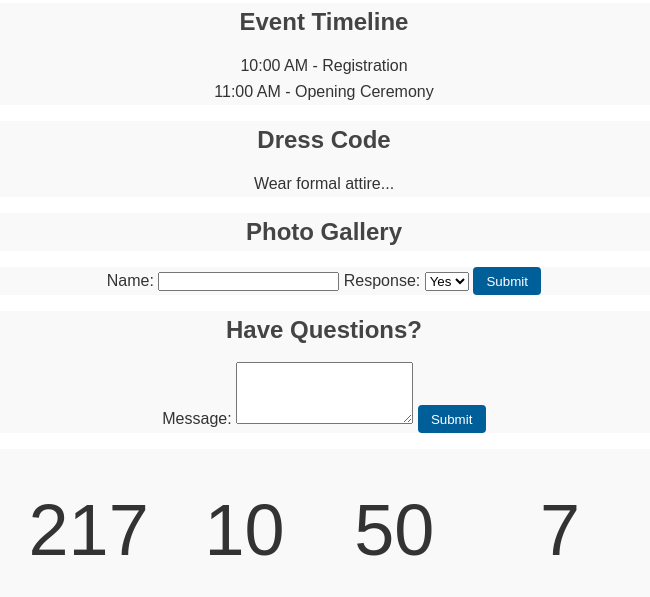
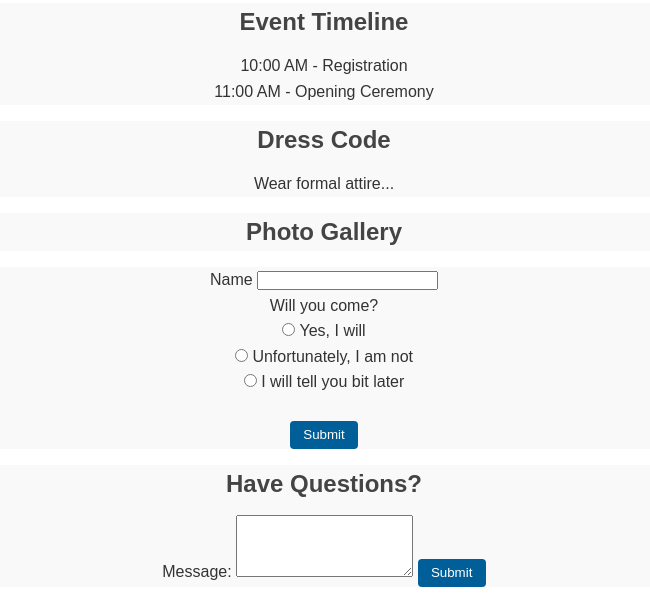
Before and after one commit to Sathsara98/WeddingInvitation, a plain HTML site: page index.html in a window 1280 px wide. Shown: the part 1392-1989 px from the top of the page, without its empty margins (316-966 px from the left). Drawn offline with Linux system fonts and the light colour scheme; a web font is replaced by a local one.

Commit message:
Form radio

```diff
--- a/index.html
+++ b/index.html
@@ -77,14 +77,28 @@
 
 
         <form id="responseForm">
-            <label for="Name">Name:</label>
-            <input type="text" id="Name" name="Name" required>
+            <div>
+                <label for="Name">Name</label>
+                <input type="text" id="Name" name="Name" required>
+            </div>
 
-            <label for="Response">Response:</label>
-            <select id="Response" name="Response">
-                <option value="Yes">Yes</option>
-                <option value="No">No</option>
-            </select>
+            <div>
+                <label for="Response">Will you come?</label>
+                <!-- <select id="Response" name="Response">
+                    <option value="Yes">Yes</option>
+                    <option value="No">No</option>
+                </select> -->
+                <div>
+                    <input type="radio" id="Response1" name="Response" value="Yes">
+                    <label for="age1">Yes, I will</label><br>
+                    <input type="radio" id="Response2" name="Response" value="Unfortunately">
+                    <label for="age2">Unfortunately, I am not</label><br>
+                    <input type="radio" id="Response3" name="Response" value="later">
+                    <label for="age3">I will tell you bit later</label><br><br>
+                </div>
+
+            </div>
+
 
             <button type="submit">Submit</button>
         </form>
```
